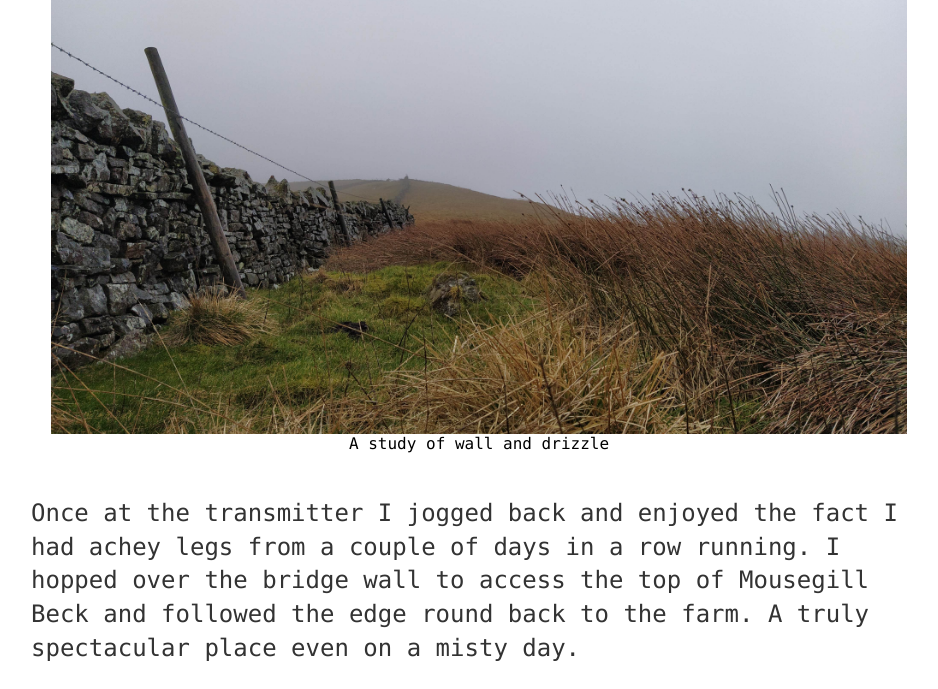
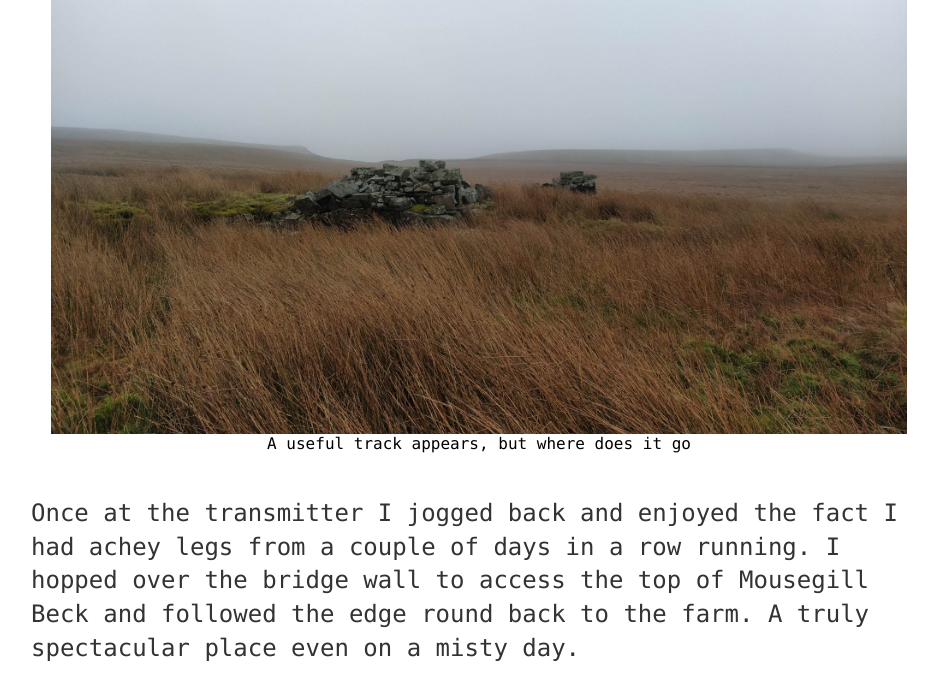
Before and after one commit to alun1111/alun1111.github.io, a Jekyll site: the page built from _posts/2023-02-22-Barras-Run.md, in a window 1280 px wide and 1400 px high, scrolled down 2147 px, cut to the strip 0-689 px from the top of the window. Shown: the whole strip, without its empty margins (161-1099 px from the left). Built offline with Jekyll 4.4.1, drawn with Linux system fonts in a browser that asks for light colours; some of the changed text lies outside the part shown.

Commit message:
Small amendments

```diff
--- a/_posts/2023-02-22-Barras-Run.md
+++ b/_posts/2023-02-22-Barras-Run.md
@@ -23,8 +23,8 @@ The path had rarely been used and it took a bit of wall following to find a gate
 Back on the road I decided I would try the cross moor route to the transmitter on Moudy Mea (Moudy is scots for Mole don't you know). I knew this would be rough ground but again followed the wall and found it to be just about runnable and only a little boggy. Around half way there was a substantial sheep fold ruin, which may have had a barn attached once?
 
 <figure>
-<img src="/assets/2023-02-22/IMG_20230218_161454.jpg" alt="" width="100%"/>
-<figcaption>A study of wall and drizzle</figcaption>
+<img src="/assets/2023-02-22/IMG_20230218_163340.jpg" alt="" width="100%"/>
+<figcaption>A useful track appears, but where does it go</figcaption>
 </figure>
 
 Once at the transmitter I jogged back and enjoyed the fact I had achey legs from a couple of days in a row running. I hopped over the bridge wall to access the top of Mousegill Beck and followed the edge round back to the farm. A truly spectacular place even on a misty day.
--- a/index.html
+++ b/index.html
@@ -4,5 +4,5 @@ title: Alun Williams, Software Engineer
 ---
 <div class="blurb">
 	<h1>Alun Williams</h1>
-    <p>Currently working at Broadridge, Edinburgh as Senior Software Engineer/Manager.</p>
+    <p>Currently working at Broadridge, Edinburgh as a Tech Lead.</p>
 </div><!-- /.blurb -->
```
Also changed, not shown: other parts of _posts/2023-02-22-Barras-Run.md (+1 -1 lines).
